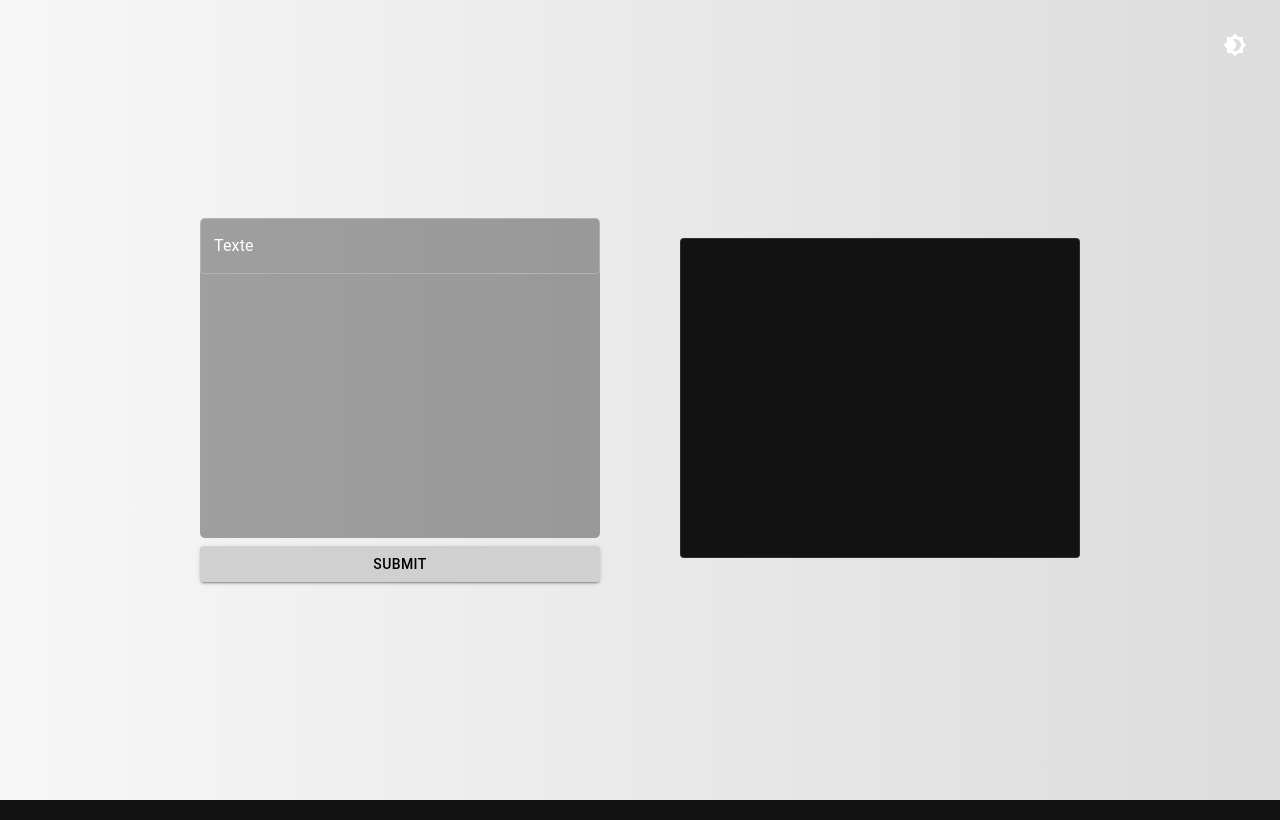
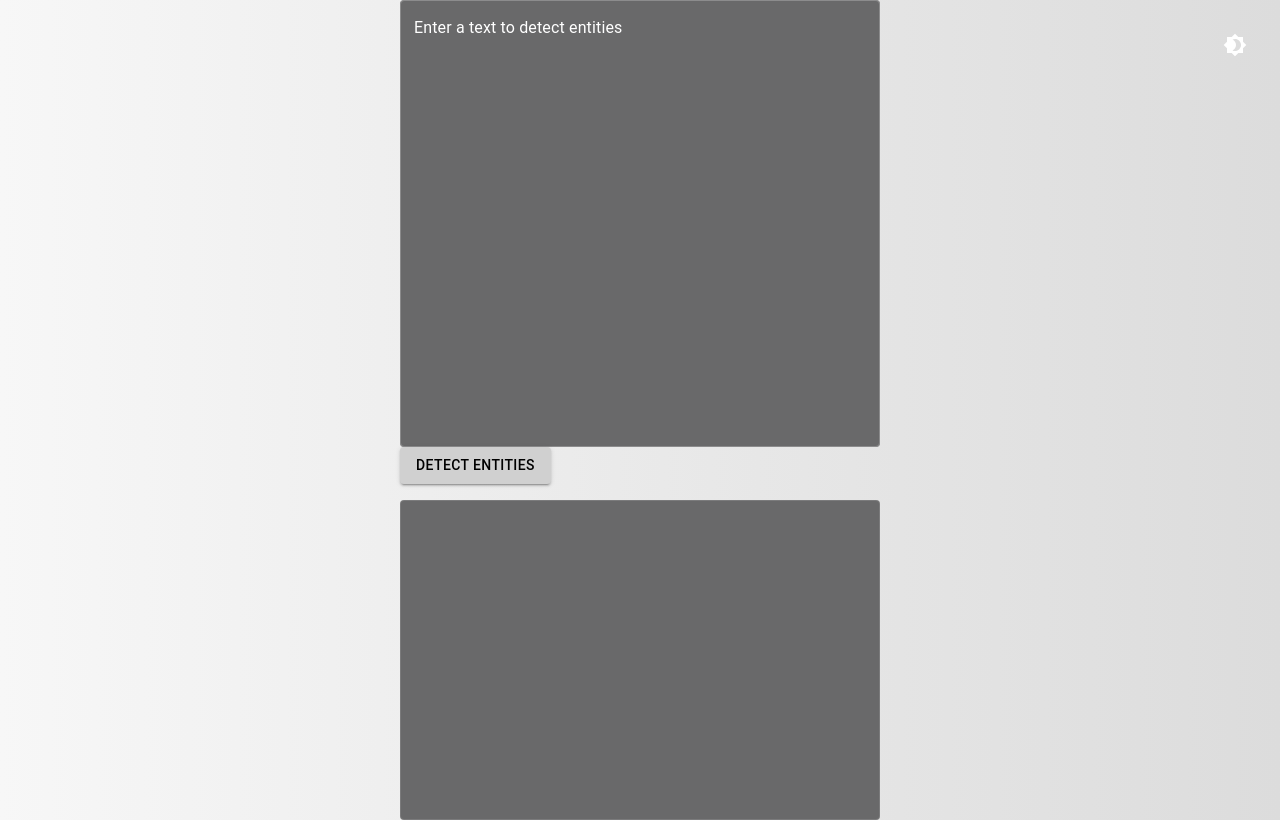
Before and after one commit to rm-rfred/ner, a React (Create React App) app in the folder frontend/app/: page / in a window 1280 px wide. Built offline with nearby package versions, Linux system fonts and the light colour scheme.

Commit message:
Frontend UI enhacement

```diff
--- a/frontend/app/src/App.tsx
+++ b/frontend/app/src/App.tsx
@@ -35,16 +35,16 @@ function App() {
   const theme = createTheme({
     palette: {
       mode: themeMode,
+      primary: {
+        main: "#d0d0d0",
+        light: "#ac6000",
+        dark: "#ffbe4c",
+        contrastText: "#000000",
+      },
       secondary: {
         main: "#5a68e5",
         light: "#9196ff",
         dark: "#0d3eb2",
-        contrastText: "#000000",
-      },
-      primary: {
-        main: "#d0d0d0",
-        light: "#ac6000",
-        dark: "#ffbe4c",
         contrastText: "#000000",
       },
     },
@@ -89,7 +89,7 @@ function App() {
             style={{ height: "100vh" }}
           >
             <Grid item>
-              <Stack direction="row" spacing={10}>
+              <Stack spacing={2}>
                 <TextForm
                   text={text}
                   setText={setText}
--- a/frontend/app/src/components/TextForm.tsx
+++ b/frontend/app/src/components/TextForm.tsx
@@ -1,7 +1,8 @@
 import React from "react";
 
 import { Controller, useForm, SubmitHandler } from "react-hook-form";
-import { Button, Stack, TextField } from "@mui/material";
+import { Box, Button, Stack, TextField } from "@mui/material";
+import { Cookies } from "react-cookie";
 
 import { apiFetch } from "../utils/Fetch";
 import "./entities.css";
@@ -31,6 +32,8 @@ export const TextForm: React.FC<Props> = ({
   setEntities,
 }) => {
   const { handleSubmit, control } = useForm<FormValues>();
+  const cookies = new Cookies();
+  const themeMode = cookies.get("theme");
 
   const onSubmit: SubmitHandler<FormValues> = (text) =>
     apiFetch(
@@ -44,6 +47,7 @@ export const TextForm: React.FC<Props> = ({
     });
 
   return (
+    <Box sx={{ minWidth: "50vh", minHeight: "40vh" }}>
       <form onSubmit={handleSubmit(onSubmit)}>
         <Stack spacing={1}>
           <Controller
@@ -54,42 +58,45 @@ export const TextForm: React.FC<Props> = ({
               <TextField
                 {...field}
                 multiline
+                rows={18}
                 sx={{
                   height: "100%",
-                width: "100%",
-                minWidth: "50vh",
+                  width: "60vh",
                   minHeight: "40vh",
-                "& .MuiFormLabel-asterisk": {
-                  color: "red",
-                },
+                  borderWidth: "2px",
+                  borderColor: "rgba(63, 81, 181, 0.5)",
                   "& .MuiFormLabel-root": {
-                  color: "#fff",
+                    color: themeMode === "dark" ? "black" : "#fff",
                   },
                   "& .MuiInputBase-root": {
-                  color: "#fff",
+                    color: themeMode === "dark" ? "black" : "#fff",
+                    width: "100%",
+                    minHeight: "40vh",
+                    backgroundColor:
+                      themeMode === "dark" ? "#CAD1D5" : "#69696A",
                   },
                   "& .MuiOutlinedInput-root.Mui-focused .MuiOutlinedInput-notchedOutline":
                     {
                       borderWidth: "2px",
                       borderColor: "rgba(63, 81, 181, 0.5)",
-                    minWidth: "50vh",
+                      width: "100%",
                       minHeight: "40vh",
                     },
-                backgroundColor: "rgba(0,0,0,0.35)",
-                color: "rgba(255,255,255,1)",
-                borderRadius: "5px",
                 }}
                 variant="outlined"
-              label={"Texte"}
+                label={"Enter a text to detect entities"}
+                InputLabelProps={{
+                  style: { color: "secondary" },
+                }}
               />
             )}
           />
-
+        </Stack>
         <Button type="submit" variant="contained" color="primary">
-          Submit
+          DETECT ENTITIES
         </Button>
-      </Stack>
       </form>
+    </Box>
   );
 };
 
--- a/frontend/app/src/components/TextNer.tsx
+++ b/frontend/app/src/components/TextNer.tsx
@@ -1,5 +1,8 @@
+import React from "react";
+
 import { Box, Paper } from "@mui/material";
-import React from "react";
+import { Cookies } from "react-cookie";
+
 import HorizontalLegend from "./HorizontalLegend";
 
 type Entity = {
@@ -15,6 +18,9 @@ interface Props {
 }
 
 export const TextNer: React.FC<Props> = ({ text, entities }) => {
+  const cookies = new Cookies();
+  const themeMode = cookies.get("theme");
+
   const renderEntities = () => {
     let lastIndex = 0;
     const entitySpans = entities.map((entity, index) => {
@@ -37,7 +43,12 @@ export const TextNer: React.FC<Props> = ({ text, entities }) => {
       <Paper
         variant="outlined"
         className="entity-paper"
-        sx={{ minWidth: "50vh", minHeight: "40vh", position: "relative" }}
+        sx={{
+          width: "60vh",
+          minHeight: "40vh",
+          position: "relative",
+          backgroundColor: themeMode === "dark" ? "#CAD1D5" : "#69696A",
+        }}
       >
         {[
           ...entitySpans,
--- a/frontend/app/src/components/entities.css
+++ b/frontend/app/src/components/entities.css
@@ -87,8 +87,3 @@
   text-decoration: underline;
   text-decoration-color: rgb(15, 88, 88);
 }
-
-.entity-paper {
-  padding: 10px;
-  margin-top: 20px;
-}
```
Lines whose indentation alone changed are shown as unchanged.
